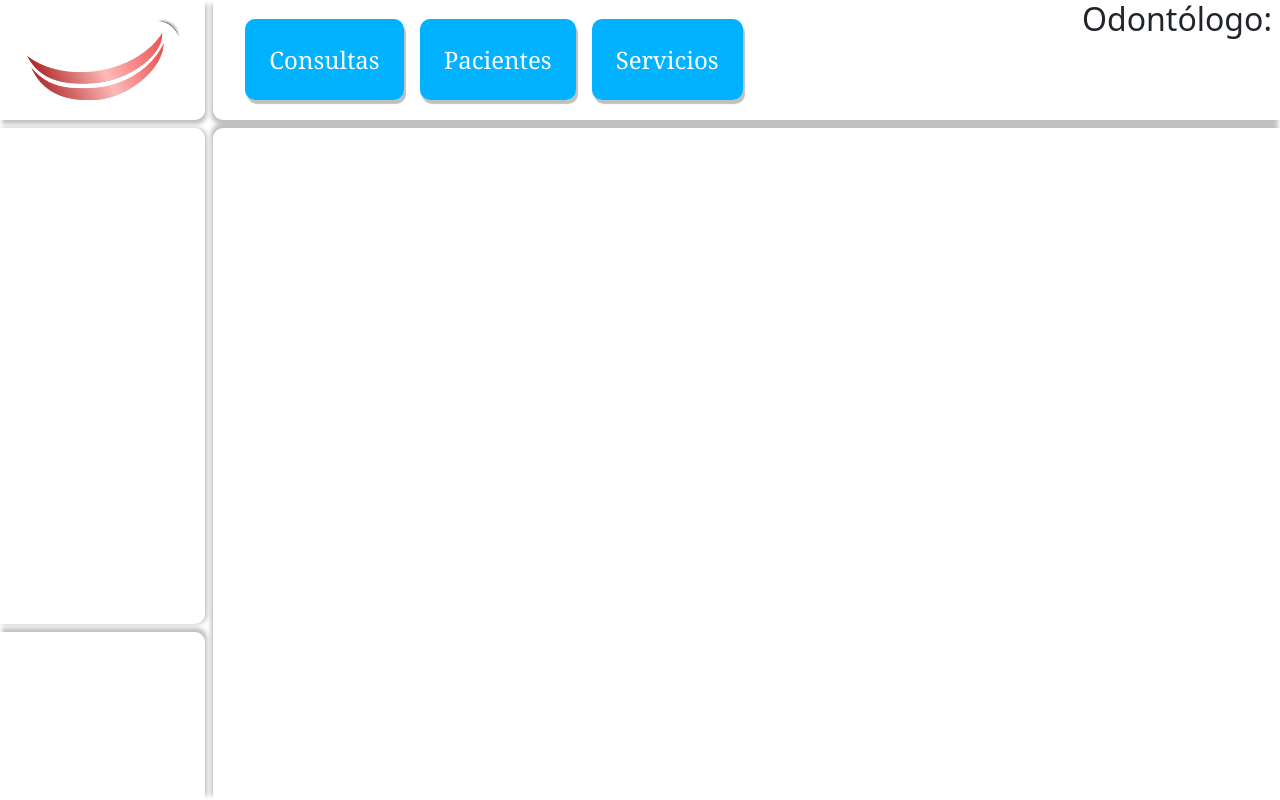
After one commit to Valentin3773/Proyecto-3-BF, a PHP site: page /administrador.php in a window 1280 px wide. The commit adds this page. Run offline with PHP 8.4, Linux system fonts and the light colour scheme; some web fonts are replaced.

Commit message:
Interfaz del administrador
Se empezó el desarrollo de la interfaz del administrador.

```diff
--- /dev/null
+++ b/publicHTML/administrador.php
@@ -0,0 +1,104 @@
+<!DOCTYPE html>
+<html lang="es" id="html">
+
+    <head>
+
+        <meta charset="UTF-8">
+        <meta name="viewport" content="width=device-width, initial-scale=1.0">
+
+        <title>Administrador</title>
+
+        <!-- JQuery -->
+        <script src="js/jquery-3.7.1.min.js"></script>
+        <!-- Bootstrap -->
+        <link rel="stylesheet" href="css/bootstrap-5.2.3-dist/css/bootstrap.min.css">
+        <script defer src="css/bootstrap-5.2.3-dist/js/bootstrap.min.js"></script>
+
+        <!-- Favicon -->
+        <link rel="shortcut icon" href="img/favicon.ico" type="image/x-icon">
+
+        <!-- CSS -->
+        <link rel="stylesheet" href="css/administrador/adminheader.css">
+
+        <!-- JS -->
+        <script defer src=""></script>
+        <script src="js/preloader.js"></script>
+
+    </head>
+
+    <body>
+
+        <div id="preloader" class="d-flex justify-content-center align-items-center">
+
+            <div class="lds-spinner"><div></div><div></div><div></div><div></div><div></div><div></div><div></div><div></div><div></div><div></div><div></div><div></div></div>
+
+        </div>
+
+        <div id="container" class="row justify-content-center gx-0">
+
+            <header class="row gx-3 p-0">
+
+                <div class="col-xl-2 col-lg-2 col-md-2">
+
+                    <div class="w-100 h-100 logocontainer d-flex justify-content-center align-items-center">
+
+                        <img src="img/logaso.png" alt="Logo" class="img-thumbnail">
+
+                    </div>
+
+                </div>
+
+                <div class="col-xl-10 col-lg-10 col-md-10 navcontainer">
+
+                    <nav>
+
+                        <ul>
+
+                            <li><a href="">Consultas</a></li>
+                            <li><a href="">Pacientes</a></li>
+                            <li><a href="">Servicios</a></li>
+
+                        </ul>
+
+                    </nav>
+
+                    <div id="odontologocontainer">
+
+                        <h2>Odontólogo: </h2>
+
+                    </div>
+
+                </div>
+
+            </header>
+
+            <div class="row segfila gx-3 p-0">
+
+                <div class="col-xl-2 col-lg-2 col-md-2">
+
+                    <div class="sidebarcontainer w-100 h-100 d-flex flex-column">
+
+                        <div class="sidebar h-75 w-100">
+
+
+
+                        </div>
+                        <div class="actionbar h-25 w-100"></div>
+
+                    </div>
+
+                </div>
+
+                <main class="col-xl-10 col-lg-10 col-md-10">
+
+
+
+                </main>
+
+            </div>
+
+        </div>
+
+    </body>
+
+</html>
--- /dev/null
+++ b/publicHTML/css/administrador/adminheader.css
@@ -0,0 +1,229 @@
+@font-face {
+
+    font-family: Huballi;
+    src: url(../../font/Hubballi-Regular.ttf);
+}
+
+@font-face {
+
+    font-family: RobotoSerif;
+    src: url(../../font/Roboto_Serif/RobotoSerif-VariableFont_GRAD\,opsz\,wdth\,wght.ttf);
+}
+
+@font-face {
+
+    font-family: Francois;
+    src: url(../../font/JacquesFrancois-Regular.ttf);
+}
+
+.lds-spinner,
+.lds-spinner div,
+.lds-spinner div:after {
+
+    box-sizing: border-box;
+}
+
+.lds-spinner {
+    color: currentColor;
+    display: inline-block;
+    position: relative;
+    width: 80px;
+    height: 80px;
+}
+
+.lds-spinner div {
+    transform-origin: 40px 40px;
+    animation: lds-spinner 1.2s linear infinite;
+}
+
+.lds-spinner div:after {
+    content: " ";
+    display: block;
+    position: absolute;
+    top: 3.2px;
+    left: 36.8px;
+    width: 6.4px;
+    height: 17.6px;
+    border-radius: 20%;
+    background: currentColor;
+}
+
+.lds-spinner div:nth-child(1) {
+    transform: rotate(0deg);
+    animation-delay: -1.1s;
+}
+
+.lds-spinner div:nth-child(2) {
+    transform: rotate(30deg);
+    animation-delay: -1s;
+}
+
+.lds-spinner div:nth-child(3) {
+    transform: rotate(60deg);
+    animation-delay: -0.9s;
+}
+
+.lds-spinner div:nth-child(4) {
+    transform: rotate(90deg);
+    animation-delay: -0.8s;
+}
+
+.lds-spinner div:nth-child(5) {
+    transform: rotate(120deg);
+    animation-delay: -0.7s;
+}
+
+.lds-spinner div:nth-child(6) {
+    transform: rotate(150deg);
+    animation-delay: -0.6s;
+}
+
+.lds-spinner div:nth-child(7) {
+    transform: rotate(180deg);
+    animation-delay: -0.5s;
+}
+
+.lds-spinner div:nth-child(8) {
+    transform: rotate(210deg);
+    animation-delay: -0.4s;
+}
+
+.lds-spinner div:nth-child(9) {
+    transform: rotate(240deg);
+    animation-delay: -0.3s;
+}
+
+.lds-spinner div:nth-child(10) {
+    transform: rotate(270deg);
+    animation-delay: -0.2s;
+}
+
+.lds-spinner div:nth-child(11) {
+    transform: rotate(300deg);
+    animation-delay: -0.1s;
+}
+
+.lds-spinner div:nth-child(12) {
+    transform: rotate(330deg);
+    animation-delay: 0s;
+}
+
+html, body, #container {
+
+    height: 100dvh;
+}
+
+header {
+
+    height: 15dvh !important;
+    width: 95%;
+}
+
+header > div {
+
+    height: 100% !important;
+}
+
+.segfila {
+
+    height: 84dvh !important;
+}
+
+.logocontainer {
+
+    border-bottom-right-radius: 10px;
+    overflow: hidden;
+    box-shadow: 2px 4px 4px rgba(0, 0, 0, .25);
+}
+
+.logocontainer img {
+
+    width: 160px;
+    border: none;
+}
+
+.navcontainer {
+
+    display: flex;
+    justify-content: space-between;
+    border-bottom-left-radius: 10px;
+    overflow: hidden;
+    box-shadow: -2px 4px 4px rgba(0, 0, 0, .25);
+}
+
+nav {
+
+    display: flex;
+    justify-content: center;
+    align-items: center;
+    width: 60%;
+}
+
+nav ul {
+
+    display: flex;
+    justify-content: start;
+    gap: 1rem;
+    align-items: center;
+    width: 100%;
+    list-style: none;
+    margin-bottom: 0 !important;
+}
+
+nav ul li a {
+
+    text-decoration: none;
+    color: white;
+    background-color: #00B2FF;
+    padding: 1.5rem;
+    border-radius: 10px;
+    font-size: 150%;
+    box-shadow: 2px 4px 1px rgba(0, 0, 0, .25);
+    font-family: RobotoSerif, Cambria, Cochin, Georgia, Times, 'Times New Roman', serif;
+    font-weight: 500;
+}
+
+#container {
+
+    row-gap: .5rem;
+    overflow: hidden;
+}
+
+.sidebarcontainer {
+
+    row-gap: .5rem;
+}
+
+.sidebar {
+
+    border-radius: 0 10px 10px 0;
+    overflow-y: scroll;
+    scrollbar-gutter: stable;
+    height: 75dvh !important;
+    max-height: 62dvh !important;
+    box-shadow: 2px 0 4px rgba(0, 0, 0, .25);
+    padding: 10px;
+    background-clip: padding-box;
+}
+
+.actionbar {
+
+    border-top-right-radius: 10px;
+    height: 21dvh !important;
+    box-shadow: 2px -4px 4px rgba(0, 0, 0, .25);
+}
+
+main {
+
+    border-top-left-radius: 10px;
+    overflow-y: scroll;
+    scrollbar-gutter: stable;
+    height: 84dvh !important;
+    max-height: 84dvh !important;
+    box-shadow: -2px -4px 4px rgba(0, 0, 0, .25);
+}
+
+.row > div {
+
+    padding-left: 0 !important;
+}
--- a/publicHTML/index.php
+++ b/publicHTML/index.php
@@ -33,8 +33,8 @@ if(isset($_SESSION['paciente'])) {
         <link rel="shortcut icon" href="img/favicon.ico" type="image/x-icon">
 
         <!-- CSS -->
-        <link rel="stylesheet" href="css/headerstyle.css">
-        <link id="seccionescss" rel="stylesheet" href="css/inicio.css">
+        <link rel="stylesheet" href="css/lobby/headerstyle.css">
+        <link id="seccionescss" rel="stylesheet" href="css/lobby/inicio.css">
 
         <!-- Scripts -->
         <script src="js/preloader.js"></script>
@@ -173,7 +173,7 @@ if(isset($_SESSION['paciente'])) {
 
             </div>
 
-            <div id="modal" class="visible d-flex flex-column justify-content-center align-items-center gap-3">
+            <div id="modal" class="oculto d-flex flex-column justify-content-center align-items-center gap-3">
 
                 <div id="modalcontainer">
 
--- a/publicHTML/js/login.js
+++ b/publicHTML/js/login.js
@@ -22,8 +22,6 @@ function cargarVistaLogin() {
         });
         $('#inemail').focus();
     });
-
-
 }
 
 function loginComfirm(datos) {
--- a/publicHTML/login.php
+++ b/publicHTML/login.php
@@ -20,7 +20,6 @@
         <link rel="stylesheet" href="css/login.css">
         <link rel="stylesheet" href="css/volver.css">
 
-
         <!-- JS -->
         <script defer src="js/login.js"></script>
         <script src="js/preloader.js"></script>
```
Also changed, not shown: publicHTML/css/lobby/headerstyle.css (renamed from publicHTML/css/headerstyle.css, +3 -4 lines), publicHTML/css/login.css (+18 -0 lines), publicHTML/js/lobby/lobby.js (+24 -24 lines), publicHTML/css/lobby/contacto.css (renamed from publicHTML/css/contacto.css), publicHTML/css/lobby/inicio.css (renamed from publicHTML/css/inicio.css), publicHTML/css/lobby/nosotros.css (renamed from publicHTML/css/nosotros.css), publicHTML/css/lobby/servicios.css (renamed from publicHTML/css/servicios.css).
